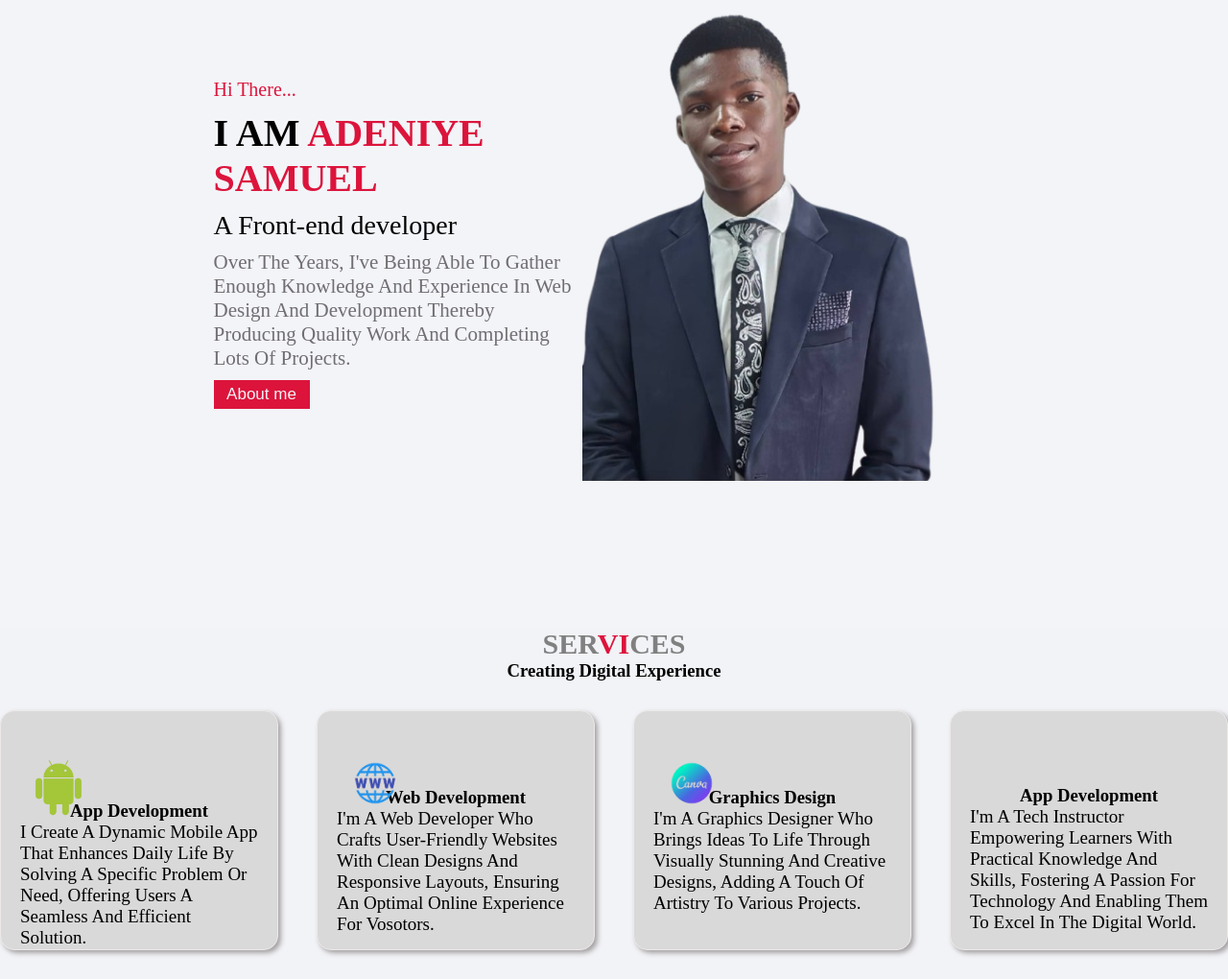
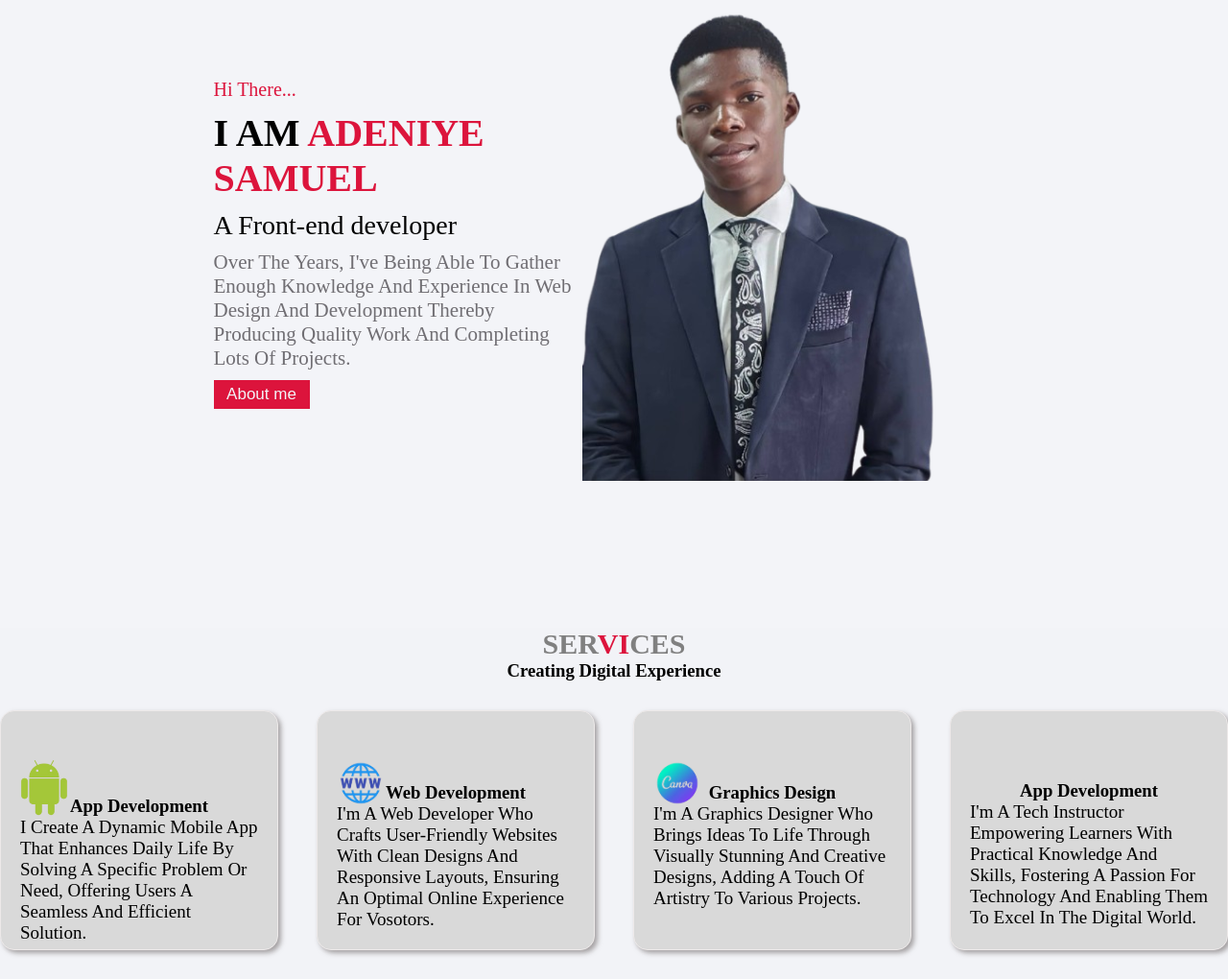
Before and after one commit to Adeniyesamuel/meeeeeeeeeee, a plain HTML site: page index.html in a window 1280 px wide. Shown: the part 146-1166 px from the top of the page at 96% size. Drawn offline with Linux system fonts and the light colour scheme; a web font is replaced by a local one.

Commit message:
Update style.css

```diff
--- a/style.css
+++ b/style.css
@@ -189,9 +189,10 @@ h1:hover{
     width: 50px;
     position: relative;
     top: 50px;
-    left: 15px;
+    left: 0px;
     margin-right: 30px;
-    padding-bottom: 25px;
+    padding-bottom: 20px;
+    object-fit: cover;
 }
 
 
```
